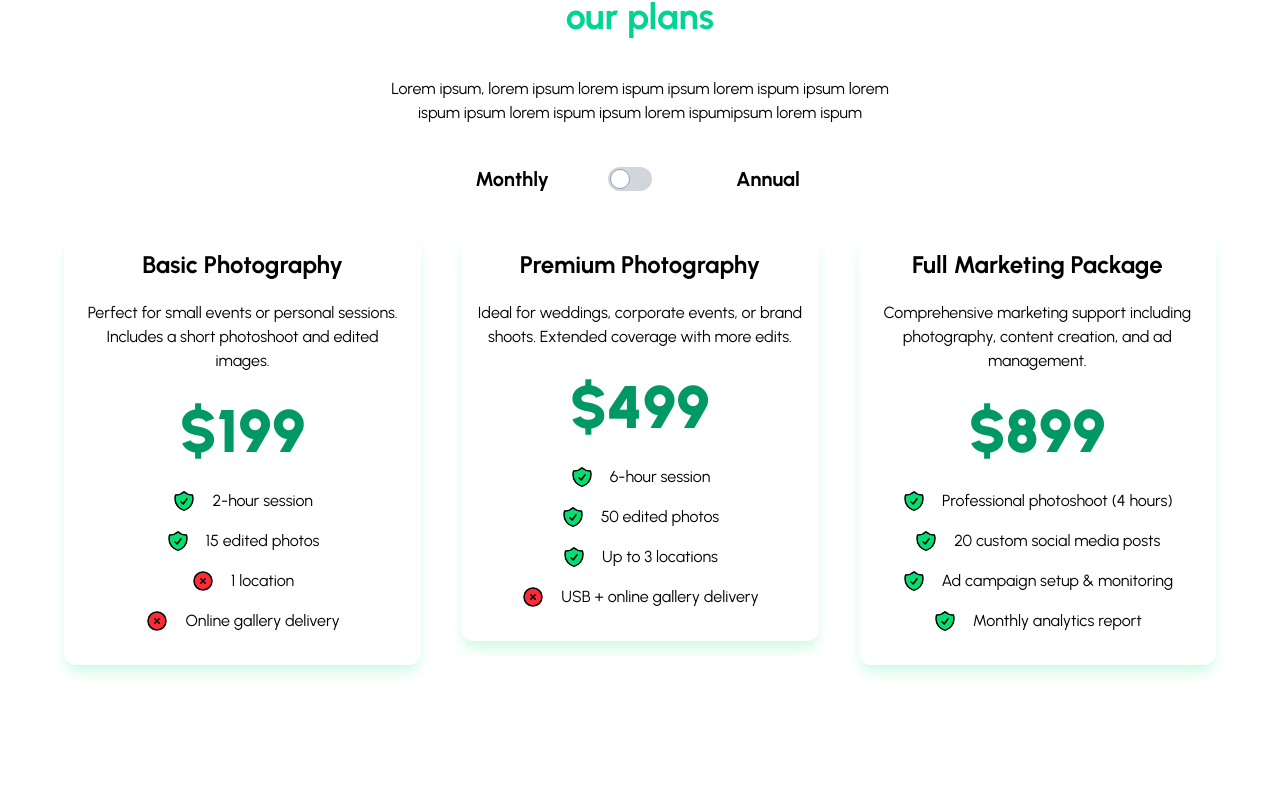
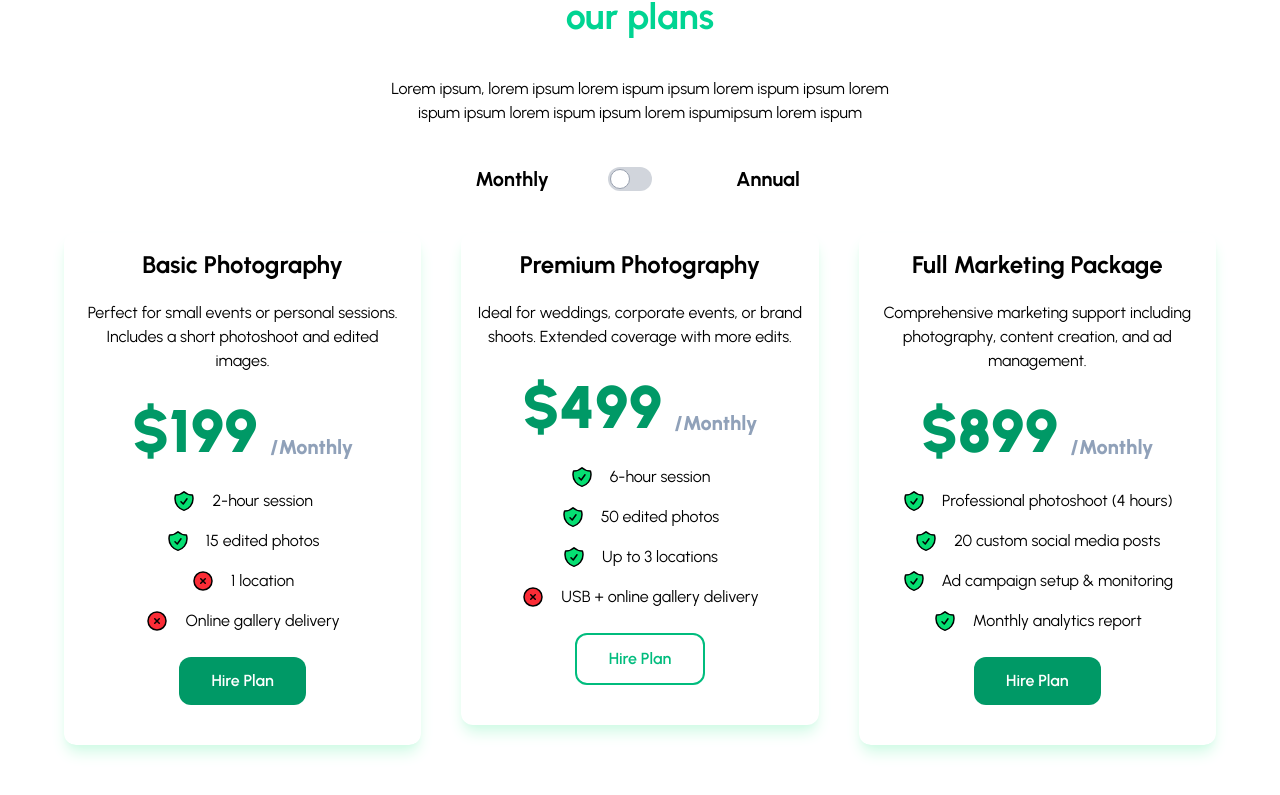
Before and after one commit to FelipeCastro-js/web-modern, a Next.js app: page / in a window 1280 px wide. Shown: the part 3830-4625 px from the top of the page. Built offline with nearby package versions, Linux system fonts and the light colour scheme.

Commit message:
styles: add styles to different components

```diff
--- a/src/components/Plans/Plans.tsx
+++ b/src/components/Plans/Plans.tsx
@@ -1,8 +1,11 @@
-"use-client";
+"use client";
 
+import { useState } from "react";
 import { PricePlans } from "./PricePlans";
 
 export default function Plans() {
+  const [isMonthly, setIsMonthly] = useState(true);
+
   return (
     <div className="py-20 md:py-56">
       <h2 className="text-4xl font-bold text-center">
@@ -20,7 +23,7 @@ export default function Plans() {
           <label className="relative inline-flex items-center mr-5 cursor-pointer">
             <input type="checkbox" className="sr-only peer" />
             <div
-              // onClick={() => console.log("example")}
+              onClick={() => setIsMonthly(!isMonthly)}
               className="relative w-11 h-6 bg-gray-300 rounded-full peer-focus:ring-emerald-500
              peer-checked:after:translate-x-full peer-checked:after:border-white
              after:content-[''] after:absolute after:top-0.5 after:left-[2px]
@@ -32,7 +35,7 @@ export default function Plans() {
         </div>
         <span className="text-xl font-bold text-center">Annual</span>
       </div>
-      <PricePlans />
+      <PricePlans isMonthly={isMonthly} />
     </div>
   );
 }
--- a/src/components/Plans/PricePlans/PricePlans.tsx
+++ b/src/components/Plans/PricePlans/PricePlans.tsx
@@ -1,7 +1,10 @@
 import { MotionTransition } from "@/components/MotionTransition";
 import { pricesPlansData } from "./PricesPlans.data";
+import { PricesPlansProps } from "./PricesPlans.types";
 
-export function PricePlans() {
+export function PricePlans(props: PricesPlansProps) {
+  const { isMonthly } = props;
+
   return (
     <div id="pricing" className="grid gap-10 my-5 md:grid-cols-3">
       {pricesPlansData.map(
@@ -12,7 +15,10 @@ export function PricePlans() {
               <p className="text-center">{description}</p>
               <div className="flex items-end justify-center my-7">
                 <span className="text-6xl font-black text-emerald-600">
-                  {prices[0].price}
+                  {isMonthly ? prices[0].price : prices[1].price}
+                </span>
+                <span className="ml-3 text-xl font-extrabold text-slate-400">
+                  {isMonthly ? prices[0].name : prices[1].name}
                 </span>
               </div>
               {features.map(({ id, name, active }) => (
@@ -21,6 +27,17 @@ export function PricePlans() {
                   <span className="ml-4">{name}</span>
                 </div>
               ))}
+              <div className="my-6 text-center">
+                <button
+                  className={`px-8 py-3 rounded-xl font-semibold transition-colors duration-300 ${
+                    primary
+                      ? "border-2 border-emerald-500 text-emerald-500 bg-white hover:bg-emerald-50"
+                      : "text-white bg-emerald-600 hover:bg-emerald-700"
+                  }`}
+                >
+                  Hire Plan
+                </button>
+              </div>
             </div>
           </MotionTransition>
         )
--- a/src/components/Plans/PricePlans/PricesPlans.data.ts
+++ b/src/components/Plans/PricePlans/PricesPlans.data.ts
@@ -8,8 +8,8 @@ export const pricesPlansData: PricesPlansData = [
       "Perfect for small events or personal sessions. Includes a short photoshoot and edited images.",
     primary: false,
     prices: [
-      { id: 1, name: "Monthly", price: "$199" },
-      { id: 2, name: "Yearly", price: "$1,999" },
+      { id: 1, name: "/Monthly", price: "$199" },
+      { id: 2, name: "/Yearly", price: "$1,999" },
     ],
     features: [
       { id: 1, name: "2-hour session", active: true },
@@ -25,8 +25,8 @@ export const pricesPlansData: PricesPlansData = [
       "Ideal for weddings, corporate events, or brand shoots. Extended coverage with more edits.",
     primary: true,
     prices: [
-      { id: 1, name: "Monthly", price: "$499" },
-      { id: 2, name: "Yearly", price: "$4,999" },
+      { id: 1, name: "/Monthly", price: "$499" },
+      { id: 2, name: "/Yearly", price: "$4,999" },
     ],
     features: [
       { id: 1, name: "6-hour session", active: true },
@@ -42,8 +42,8 @@ export const pricesPlansData: PricesPlansData = [
       "Comprehensive marketing support including photography, content creation, and ad management.",
     primary: false,
     prices: [
-      { id: 1, name: "Monthly", price: "$899" },
-      { id: 2, name: "Yearly", price: "$8,999" },
+      { id: 1, name: "/Monthly", price: "$899" },
+      { id: 2, name: "/Yearly", price: "$8,999" },
     ],
     features: [
       { id: 1, name: "Professional photoshoot (4 hours)", active: true },
```
